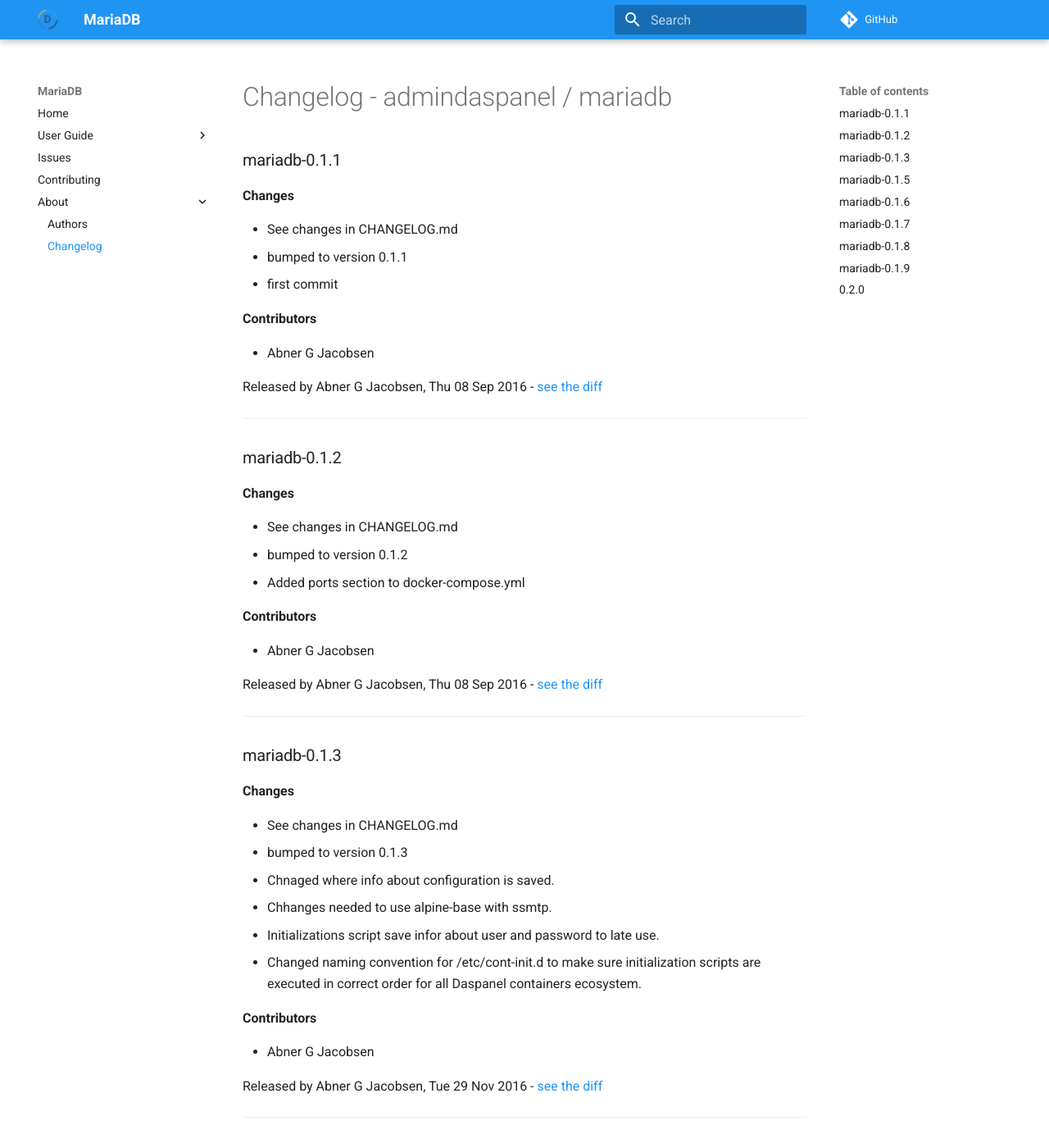
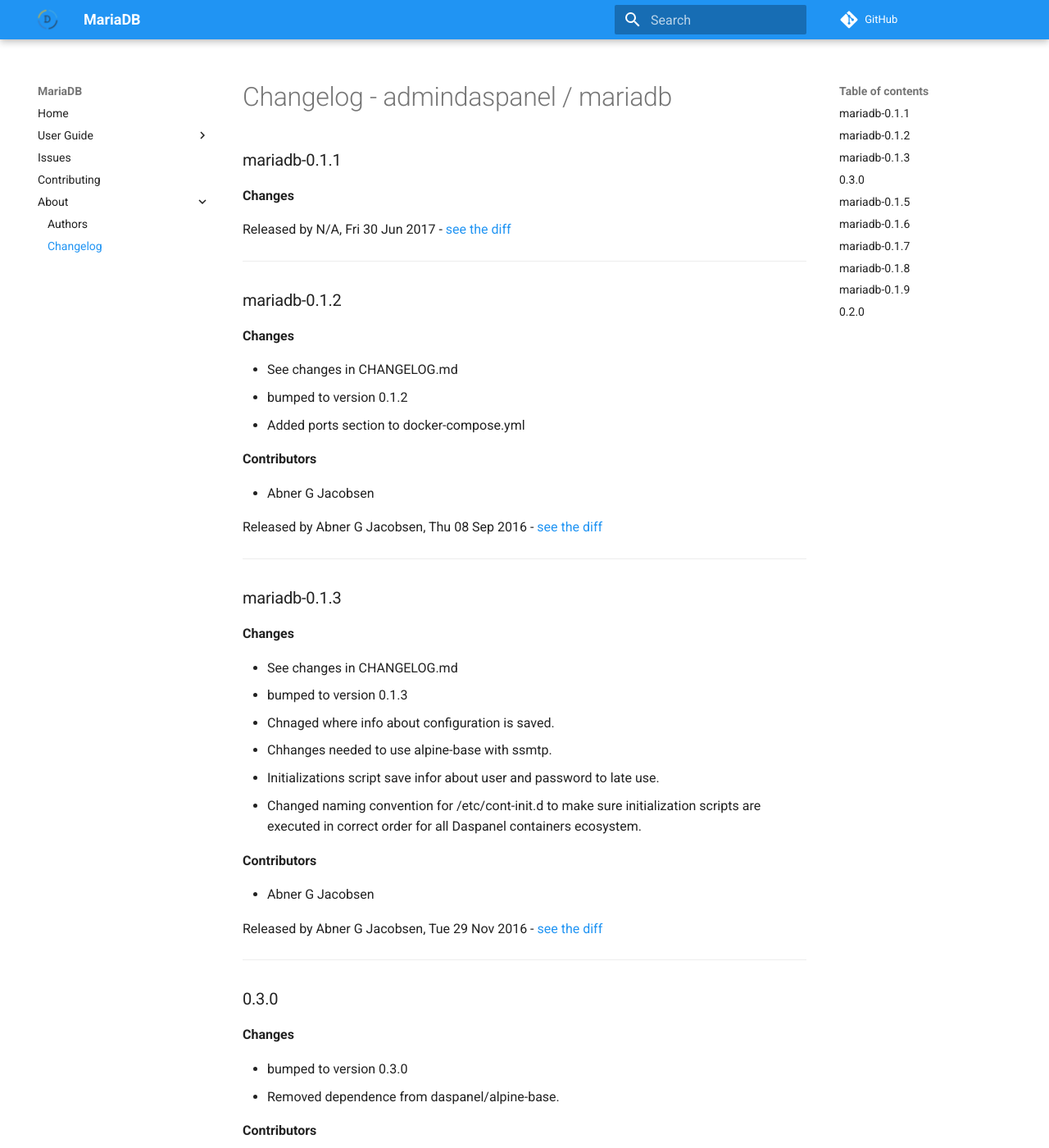
Before and after one commit to daspanel/mariadb, an MkDocs documentation site: the page built from docs/changelog.md, in a window 1280 px wide and 1400 px high. Shown: the whole window at 82% size. Built offline with MkDocs 1.6.1 and Material for MkDocs 9.7.7, drawn with Linux system fonts in a browser that asks for light colours; comment, search, counter and statistics services are not loaded; old or Windows-style settings are respelled for this version of MkDocs; some of the changed text lies outside the part shown.

```diff
--- a/docs/changelog.md
+++ b/docs/changelog.md
@@ -3,15 +3,8 @@
 ### mariadb-0.1.1
 __Changes__
 
-- See changes in CHANGELOG.md
-- bumped to version 0.1.1
-- first commit
 
-__Contributors__
-
-- Abner G Jacobsen
-
-Released by Abner G Jacobsen, Thu 08 Sep 2016 -
+Released by N/A, Fri 30 Jun 2017 -
 [see the diff](https://github.com/admindaspanel/mariadb/compare/...#diff)
 ______________
 
@@ -46,6 +39,21 @@
 
 Released by Abner G Jacobsen, Tue 29 Nov 2016 -
 [see the diff](https://github.com/admindaspanel/mariadb/compare/...#diff)
+______________
+
+### 0.3.0
+__Changes__
+
+- bumped to version 0.3.0
+- Removed dependence from daspanel/alpine-base.
+
+__Contributors__
+
+- Abner G Jacobsen
+- admindaspanel
+
+Released by Abner G Jacobsen, Fri 30 Jun 2017 -
+[see the diff](https://github.com/admindaspanel/mariadb/compare/0.2.0...0.3.0#diff)
 ______________
 
 ### mariadb-0.1.5
```
Also changed, not shown: other parts of docs/changelog.md (+1 -0 lines), CHANGELOG.md (+17 -8 lines).
